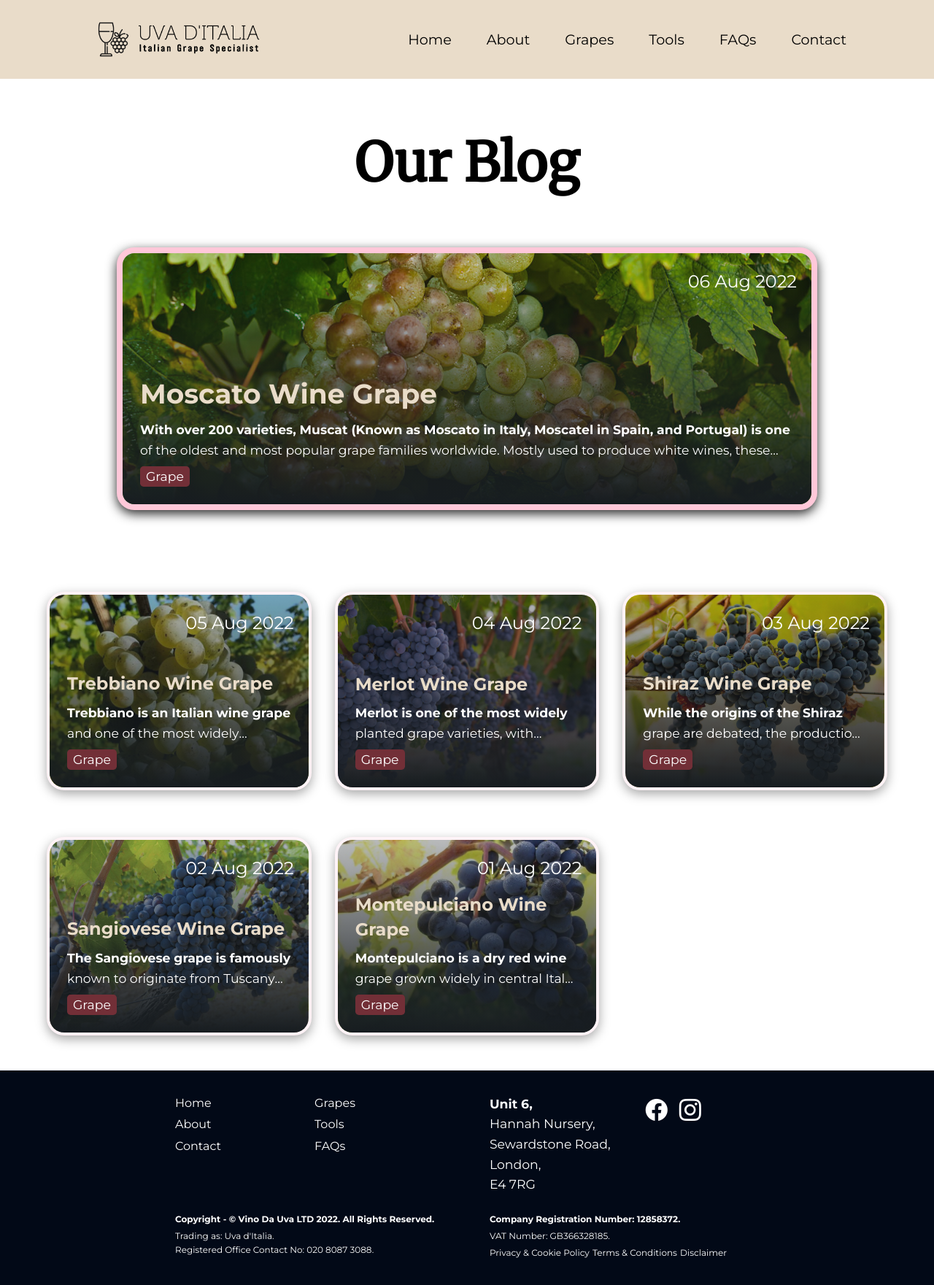
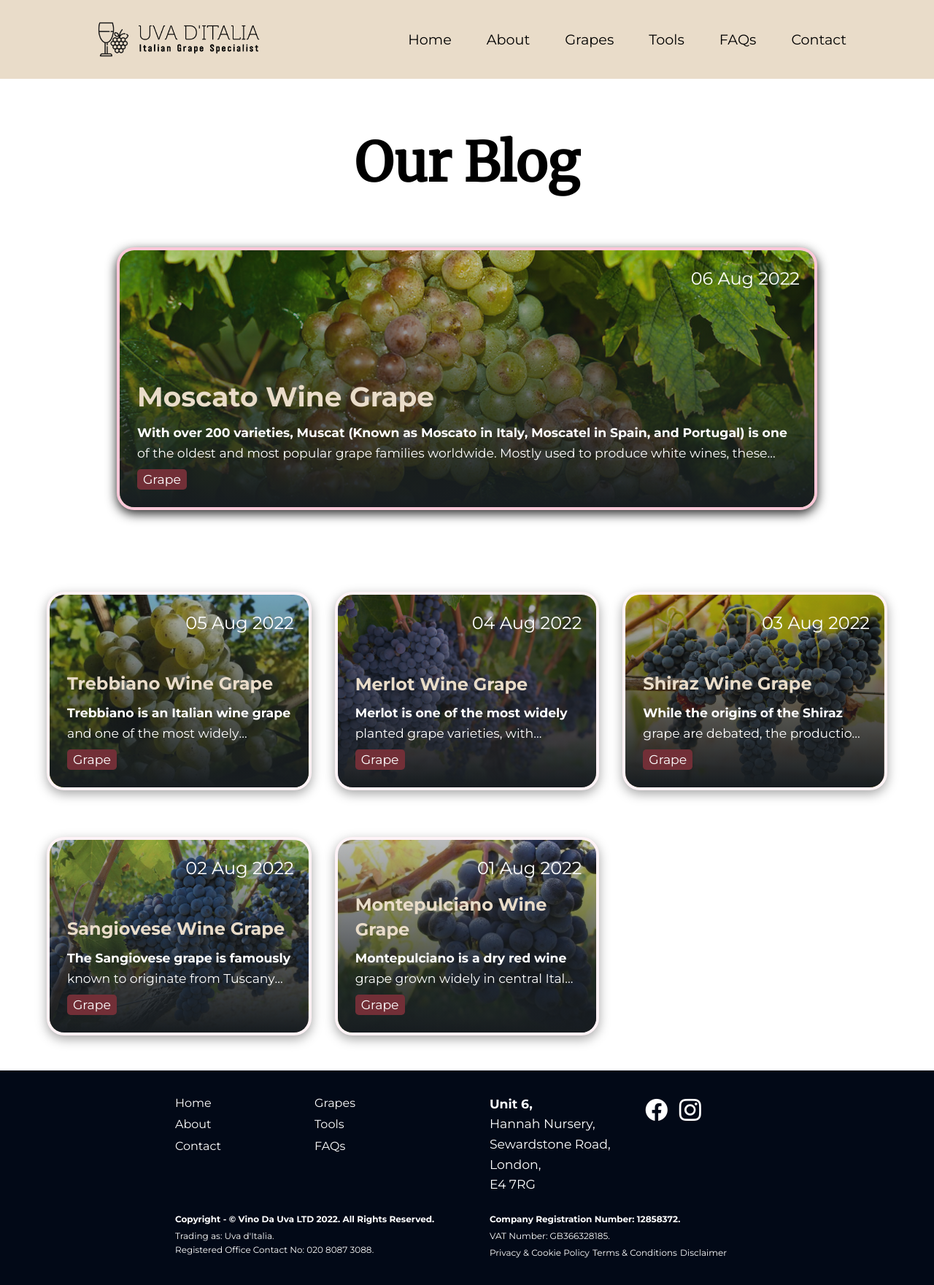
Before and after one commit to GG1982/vina-da-uva, a Jekyll site: the page built from pages/blog.html, in a window 1280 px wide. Shown: the whole page at 73% size. Built offline with Jekyll 4.4.1, drawn with Linux system fonts in a browser that asks for light colours.

Commit message:
change border on hover blog cards

```diff
--- a/_sass/blog.scss
+++ b/_sass/blog.scss
@@ -25,7 +25,7 @@
     text-decoration: none;
 
     border-radius: 1em;
-    border: rgba(255, 36, 105, 0.25) 8px solid;
+    border: rgba(255, 36, 105, 0.25) 4px solid;
     box-shadow: rgba(0, 0, 0, 0.85) 0px 5px 15px;
 
 
@@ -52,6 +52,7 @@
 @media (hover: hover) {
     .recent-card:hover {
         color: #fff;
+        border: rgba(255, 36, 105, 0.5) 4px solid;
     }
 
     .recent-card:hover::after {
@@ -113,6 +114,7 @@
 @media (hover: hover) {
     .card:hover {
         color: #fff;
+        border: rgba(255, 36, 105, 0.5) 4px solid;
     }
 
     .card:hover::after {
```
